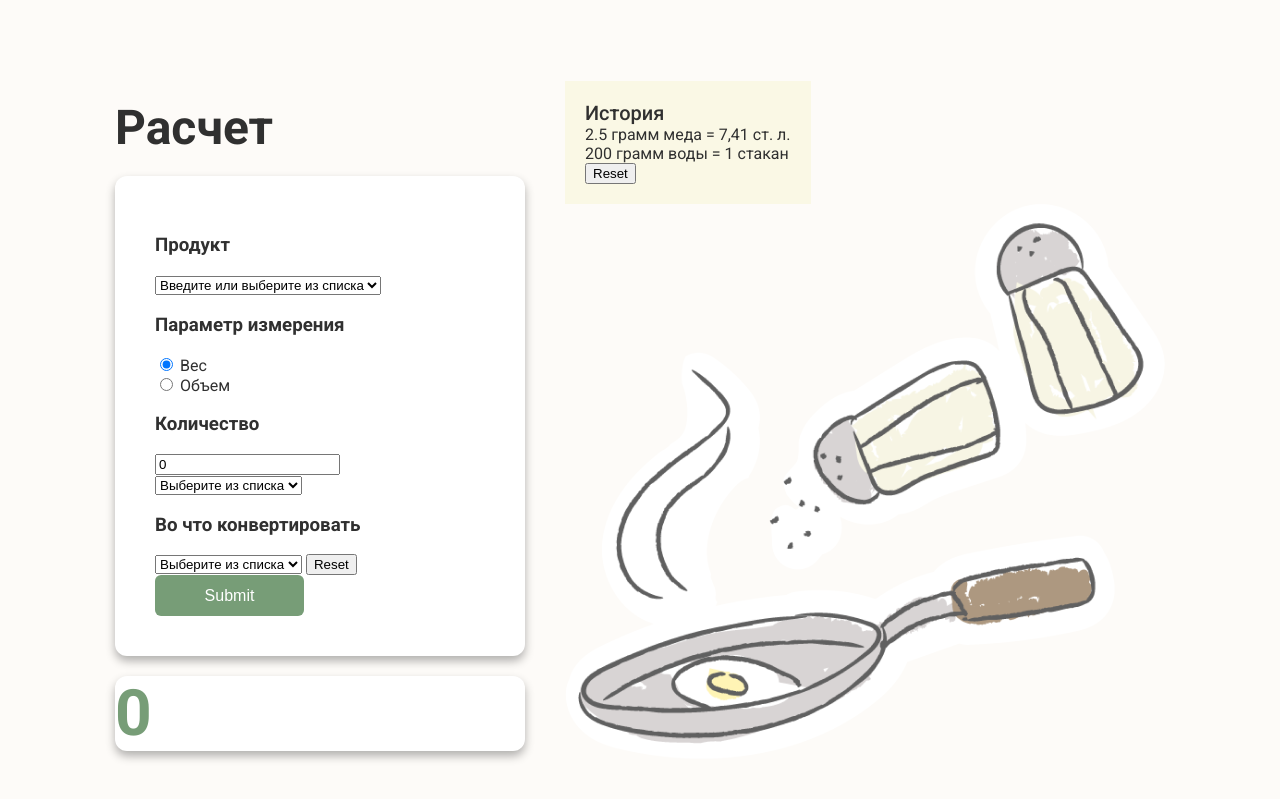
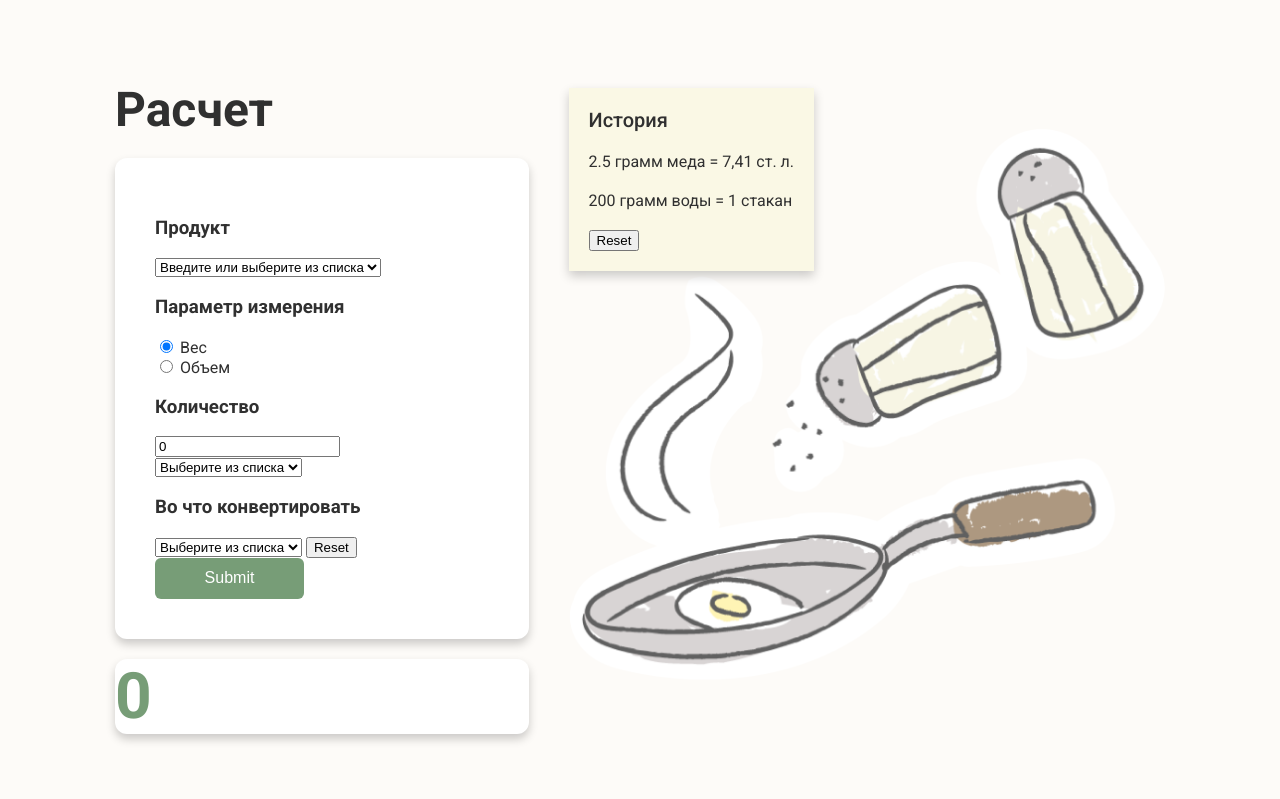
Before and after one commit to EkaterinaToporkova/Culinary-Converter, a plain HTML site: page index.html in a window 1280 px wide. Shown: the part 107-906 px from the top of the page. Drawn offline with Linux system fonts and the light colour scheme.

Commit message:
fixed(styles.css): update converter form, add history content

```diff
--- a/index.html
+++ b/index.html
@@ -38,7 +38,7 @@
         <div class="container">
           <div class="wrapper">
             <div class="calculator">
-              <p class="wrapper_title">Расчет</p>
+              <h3 class="wrapper_title">Расчет</h3>
               <div class="form_calculator shadow_content">
                 <div class="fields_input">
                   <form action="" method="GET">
@@ -111,17 +111,12 @@
             </div>
             <div class="history_content">
               <div class="history">
-                <p>История</p>
+                <h4>История</h4>
                 <ul class="history__items">
                   <li class="history__item">2.5 грамм меда = 7,41 ст. л.</li>
-                  <li class="history_convert_item">
-                    200 грамм воды = 1 стакан
-                  </li>
+                  <li class="history__item">200 грамм воды = 1 стакан</li>
                 </ul>
                 <input type="reset" />
-              </div>
-              <div class="history__image">
-                <img src="./images/food.png" alt="" />
               </div>
             </div>
           </div>
--- a/style.css
+++ b/style.css
@@ -32,7 +32,7 @@ ul {
 
 .shadow_content {
   background-color: #ffffff;
-  box-shadow: 0px 5px 10px 0px rgba(0, 0, 0, 0.3);
+  box-shadow: 0px 5px 10px 0px rgba(0, 0, 0, 0.2);
   border-radius: 12px;
 }
 
@@ -105,6 +105,8 @@ ul {
   padding: 40px 40px;
 }
 
+
+
 .result {
   color: #779d77;
   font-size: 64px;
@@ -136,16 +138,28 @@ ul {
 
 .history_content {
   flex-grow: 1;
+  background-image: url(./images/food.png);
+  background-repeat: no-repeat;
+  background-position: center;
+  background-size: contain;
+  width: 600px;
+  height: 638px;
 }
 
 .history {
   display: inline-block;
   background-color: #faf8e5;
   padding: 20px 20px;
+  box-shadow: 0px 5px 10px 0px rgba(0, 0, 0, 0.2);
 }
 
-.history p {
+.history h4 {
   margin: 0px;
   font-size: 20px;
   font-weight: 500;
+  margin-bottom: 20px;
 }
+
+.history__item {
+  margin-bottom: 20px;
+}
```
